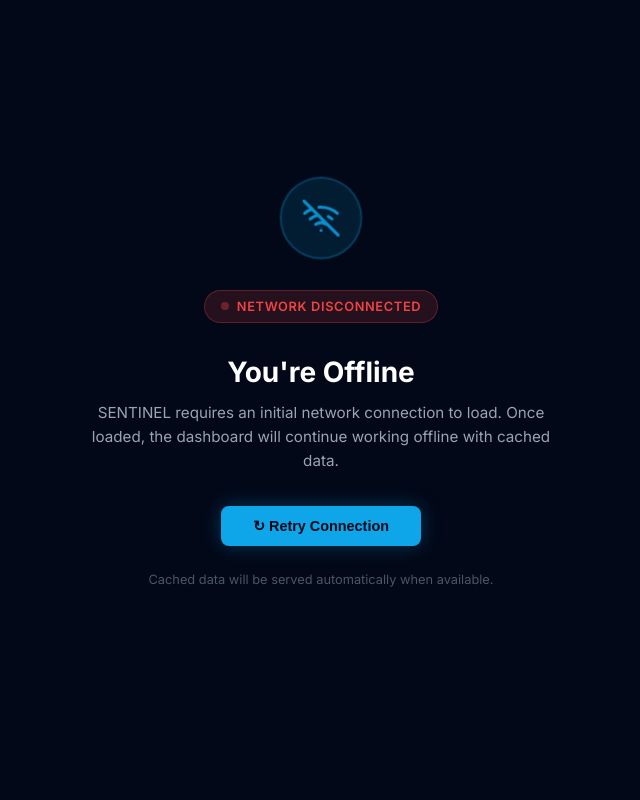
After one commit to yograjd30/sentinel-disaster-dashboard, a Flask app: page /offline in a window 1280 px wide. The commit adds this page. Shown: the whole page, without its empty margins (319-959 px from the left). Run offline with Flask 3, Linux system fonts and the light colour scheme.

Commit message:
feat: add offline PWA support with service worker, manifest, and cached API data

```diff
--- a/app.py
+++ b/app.py
@@ -1,6 +1,6 @@
 import os
 import base64
-from flask import Flask, jsonify, request, render_template
+from flask import Flask, jsonify, request, render_template, send_from_directory
 from flask_sqlalchemy import SQLAlchemy
 from flask_cors import CORS
 from datetime import datetime, timezone
@@ -157,6 +157,18 @@ with app.app_context():
 @app.route('/')
 def index():
     return render_template('index.html')
+
+@app.route('/sw.js')
+def service_worker():
+    return send_from_directory(app.static_folder, 'sw.js', mimetype='application/javascript')
+
+@app.route('/manifest.json')
+def manifest():
+    return send_from_directory(app.static_folder, 'manifest.json', mimetype='application/json')
+
+@app.route('/offline')
+def offline():
+    return render_template('offline.html')
 
 @app.route('/api/alerts', methods=['GET'])
 def get_alerts():
--- /dev/null
+++ b/templates/offline.html
@@ -0,0 +1,138 @@
+<!DOCTYPE html>
+<html lang="en">
+<head>
+    <meta charset="UTF-8">
+    <meta name="viewport" content="width=device-width, initial-scale=1.0">
+    <title>SENTINEL — Offline</title>
+    <style>
+        @import url('https://fonts.googleapis.com/css2?family=Inter:wght@300;400;500;600;700&display=swap');
+        * { margin: 0; padding: 0; box-sizing: border-box; }
+        body {
+            font-family: 'Inter', sans-serif;
+            background: #020817;
+            color: #f3f4f6;
+            display: flex;
+            align-items: center;
+            justify-content: center;
+            min-height: 100vh;
+            text-align: center;
+            padding: 2rem;
+        }
+        .container {
+            max-width: 480px;
+        }
+        .icon {
+            width: 80px; height: 80px;
+            margin: 0 auto 2rem;
+            background: rgba(14, 165, 233, 0.15);
+            border-radius: 50%;
+            display: flex;
+            align-items: center;
+            justify-content: center;
+            border: 2px solid rgba(14, 165, 233, 0.3);
+            animation: pulse 2s ease-in-out infinite;
+        }
+        @keyframes pulse {
+            0%, 100% { transform: scale(1); opacity: 1; }
+            50% { transform: scale(1.05); opacity: 0.8; }
+        }
+        .icon svg {
+            width: 36px; height: 36px;
+            stroke: #0ea5e9;
+            fill: none;
+            stroke-width: 2;
+            stroke-linecap: round;
+            stroke-linejoin: round;
+        }
+        h1 {
+            font-size: 1.75rem;
+            font-weight: 700;
+            margin-bottom: 0.75rem;
+            color: #fff;
+        }
+        p {
+            color: #9ca3af;
+            font-size: 0.95rem;
+            line-height: 1.6;
+            margin-bottom: 2rem;
+        }
+        .status-badge {
+            display: inline-flex;
+            align-items: center;
+            gap: 0.5rem;
+            padding: 0.5rem 1rem;
+            background: rgba(239, 68, 68, 0.15);
+            border: 1px solid rgba(239, 68, 68, 0.3);
+            border-radius: 2rem;
+            font-size: 0.8rem;
+            color: #ef4444;
+            font-weight: 600;
+            text-transform: uppercase;
+            letter-spacing: 0.05em;
+            margin-bottom: 2rem;
+        }
+        .dot {
+            width: 8px; height: 8px;
+            background: #ef4444;
+            border-radius: 50%;
+            animation: blink 1s ease-in-out infinite;
+        }
+        @keyframes blink {
+            0%, 100% { opacity: 1; }
+            50% { opacity: 0.3; }
+        }
+        .retry-btn {
+            display: inline-flex;
+            align-items: center;
+            gap: 0.5rem;
+            padding: 0.75rem 2rem;
+            background: #0ea5e9;
+            color: #020817;
+            border: none;
+            border-radius: 0.5rem;
+            font-size: 0.9rem;
+            font-weight: 700;
+            cursor: pointer;
+            transition: all 0.2s;
+            box-shadow: 0 0 20px rgba(14, 165, 233, 0.3);
+        }
+        .retry-btn:hover {
+            background: #38bdf8;
+            box-shadow: 0 0 30px rgba(14, 165, 233, 0.5);
+        }
+        .hint {
+            margin-top: 1.5rem;
+            font-size: 0.8rem;
+            color: #4b5563;
+        }
+    </style>
+</head>
+<body>
+    <div class="container">
+        <div class="icon">
+            <svg viewBox="0 0 24 24">
+                <line x1="1" y1="1" x2="23" y2="23"></line>
+                <path d="M16.72 11.06A10.94 10.94 0 0 1 19 12.55"></path>
+                <path d="M5 12.55a10.94 10.94 0 0 1 5.17-2.39"></path>
+                <path d="M10.71 5.05A16 16 0 0 1 22.56 9"></path>
+                <path d="M1.42 9a15.91 15.91 0 0 1 4.7-2.88"></path>
+                <path d="M8.53 16.11a6 6 0 0 1 6.95 0"></path>
+                <line x1="12" y1="20" x2="12.01" y2="20"></line>
+            </svg>
+        </div>
+        <div class="status-badge">
+            <span class="dot"></span>
+            Network Disconnected
+        </div>
+        <h1>You're Offline</h1>
+        <p>
+            SENTINEL requires an initial network connection to load.
+            Once loaded, the dashboard will continue working offline with cached data.
+        </p>
+        <button class="retry-btn" onclick="window.location.reload()">
+            ↻ Retry Connection
+        </button>
+        <p class="hint">Cached data will be served automatically when available.</p>
+    </div>
+</body>
+</html>
```
Also changed, not shown: static/sw.js (added, +159 -0 lines), templates/index.html (+40 -0 lines), static/icons/icon-192.png (added), static/icons/icon-512.png (added), static/manifest.json (added).
